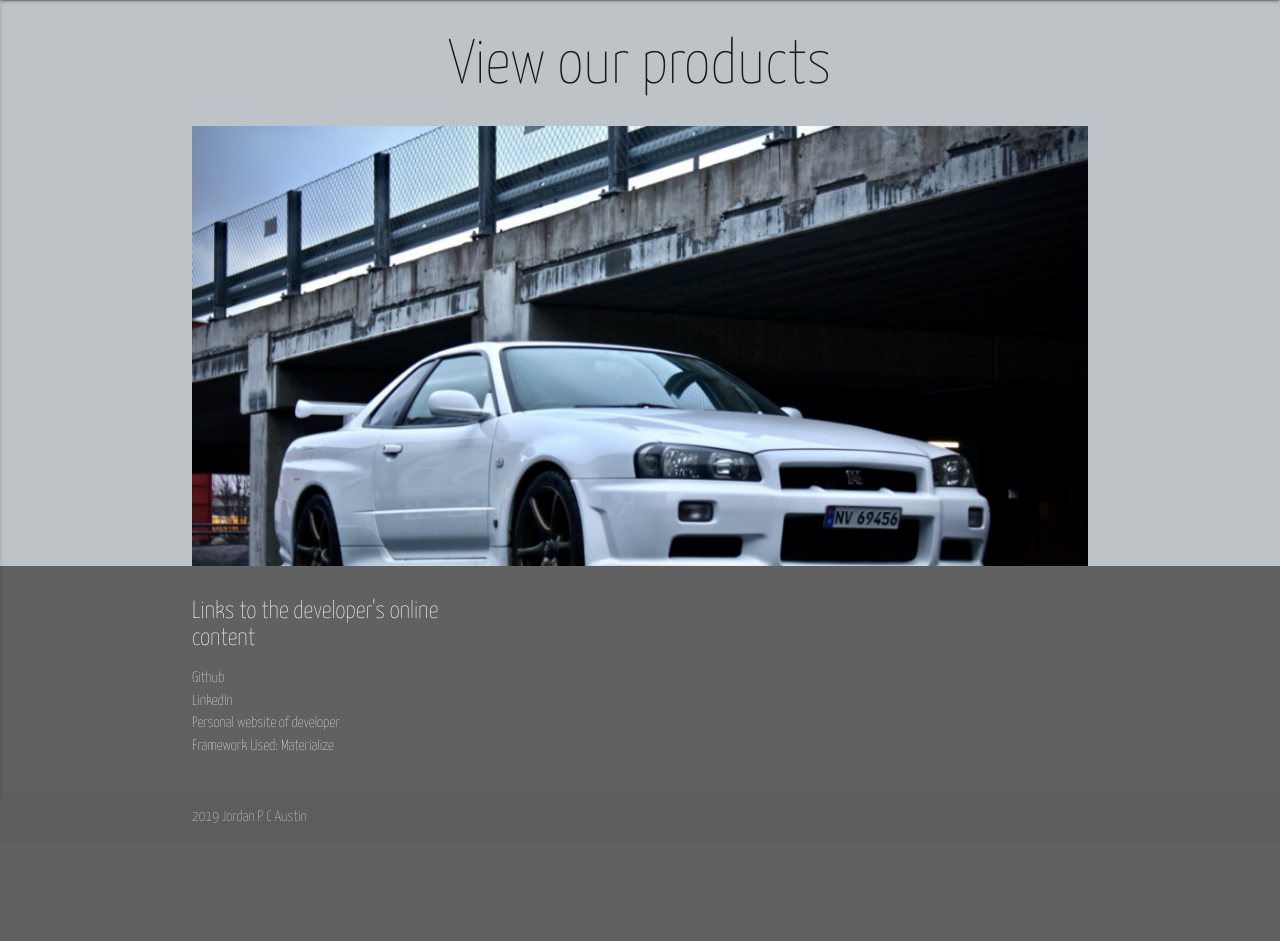
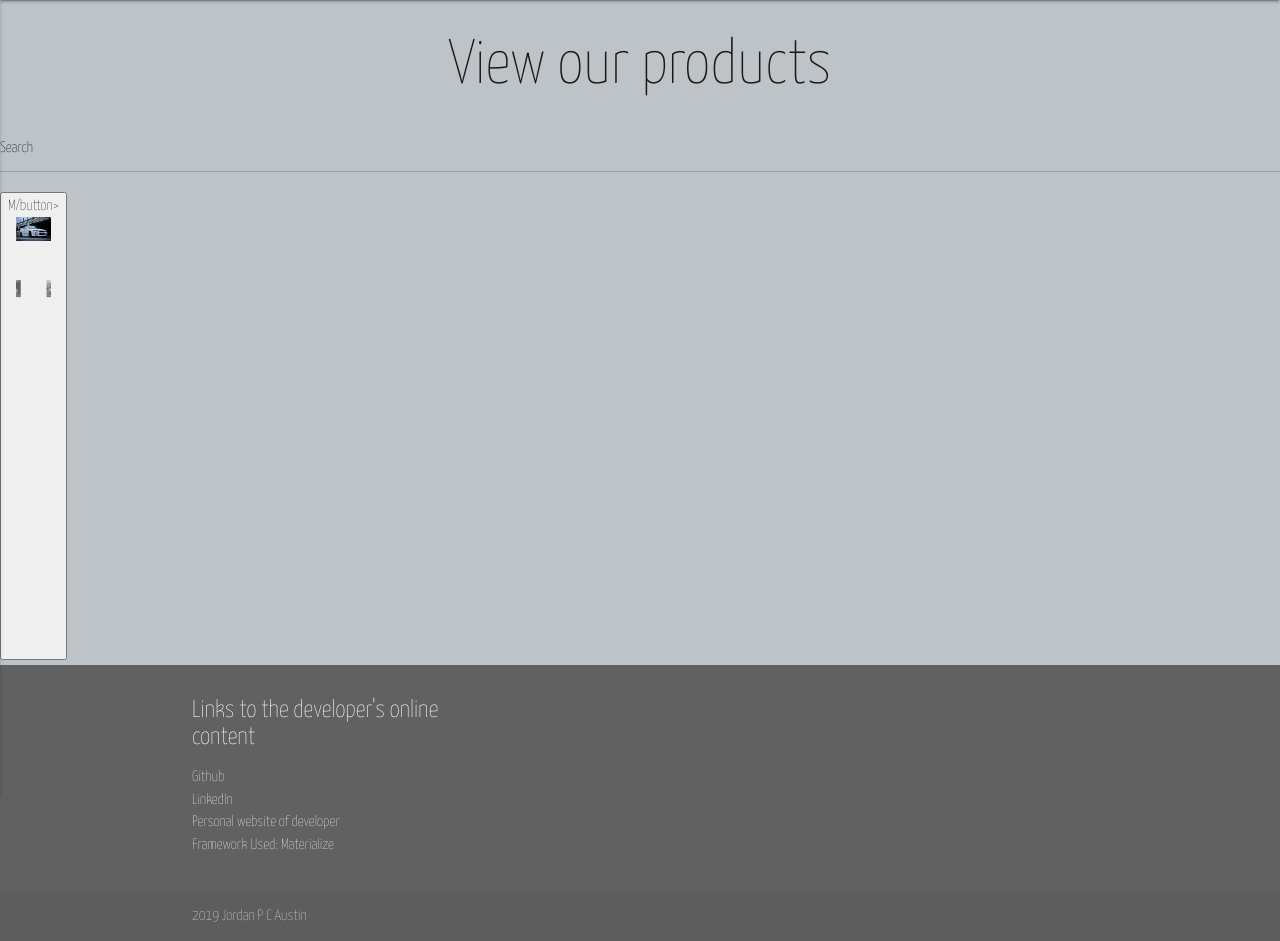
Before and after one commit to IsaacPCooper/Car-Catalogue, a PHP site: page /cars.php in a window 1280 px wide. Shown: the part 64-1005 px from the top of the page. Before the commit the page ends 887 px from the top, so only its background shows below. Run offline with PHP 8.4, Linux system fonts and the light colour scheme; some libraries are stand-ins or nearby versions.

Commit message:
Update cars.php

```diff
--- a/cars.php
+++ b/cars.php
@@ -6,6 +6,9 @@
        <main>
          <body>
          <h1 align="center">View our products</h1>
+         <form action="search.php" method="post">
+           <input type="text" name="search" placeholder="Search">
+           <button type="submit" name="submit-search">M/button>
          <div class="container">
      <div class="carousel carousel-slider">
     <a class="carousel-item responsive-img"><img src="assets/img/car_1.png"></a>
```
